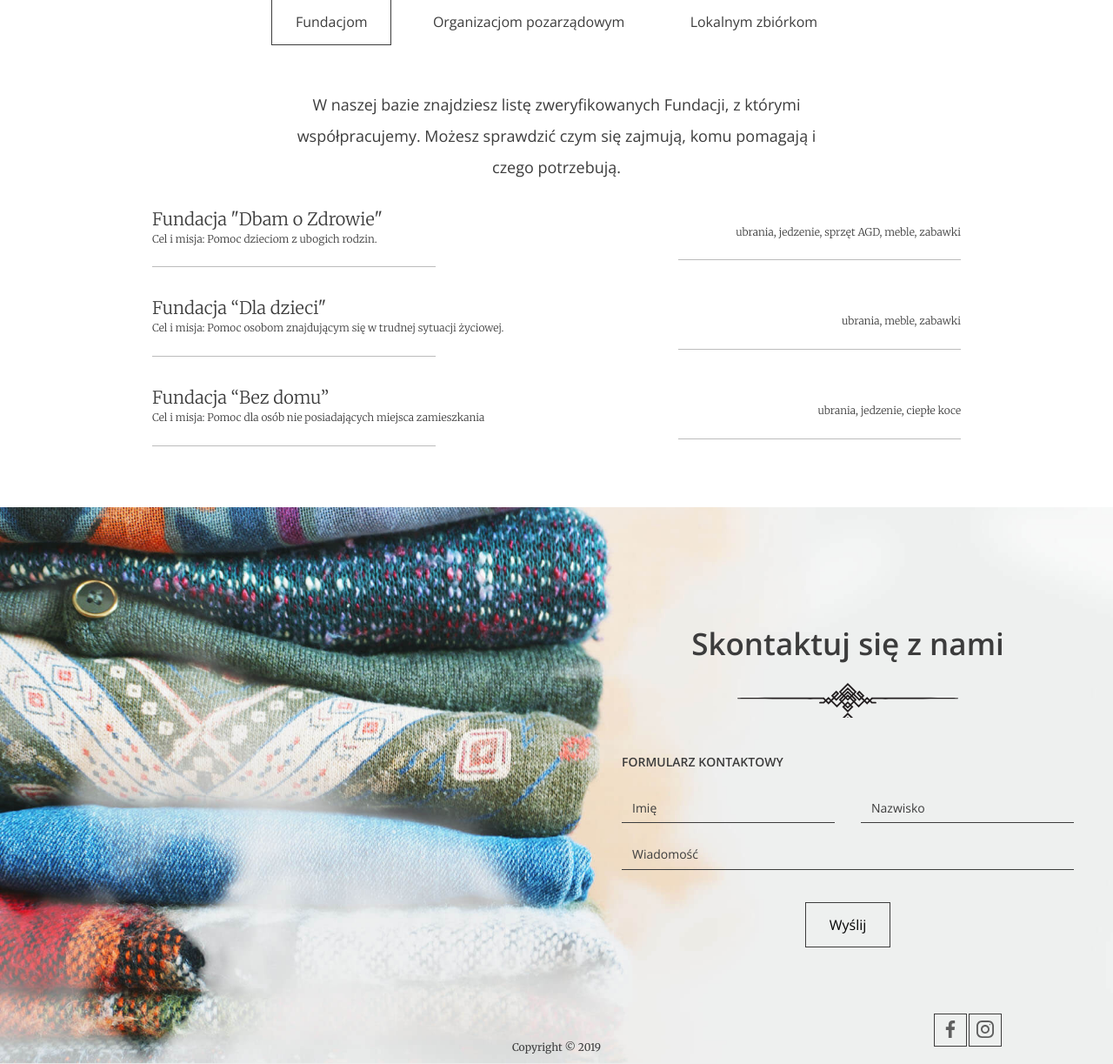
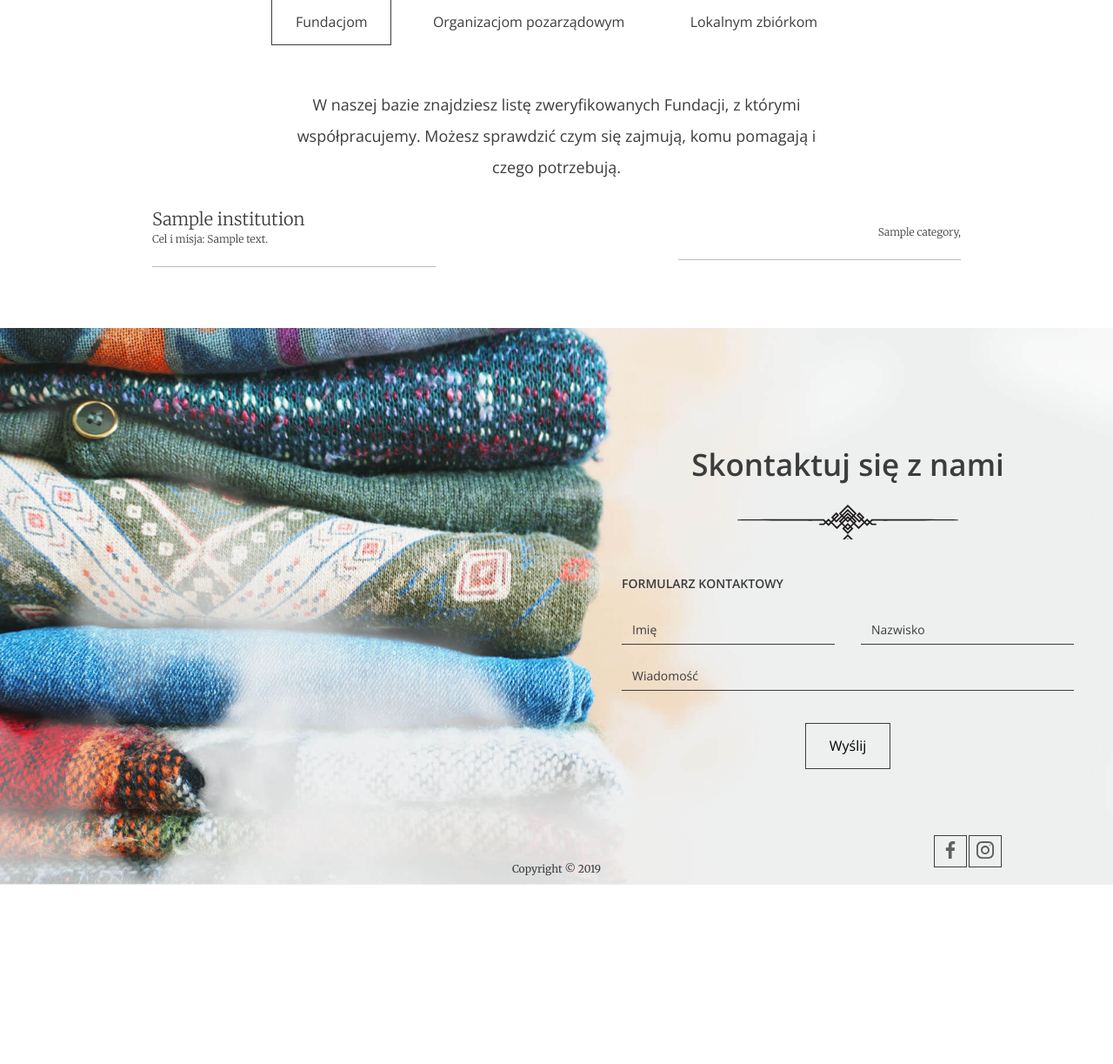
Before and after one commit to bartoszbad/oddam-w-dobre-rece, a Django app: page / in a window 1280 px wide. Shown: the part 2655-3878 px from the top of the page at 87% size. After the commit the page ends 3672 px from the top, so only its background shows below. Run offline with Django 3.2, Linux system fonts and the light colour scheme; tables that the repository leaves empty hold one stand-in row (values such as "Sample post").

Commit message:
list of institutuion

```diff
--- a/charity/views.py
+++ b/charity/views.py
@@ -22,13 +22,18 @@ class LandingPageView(View):
     def get(self, request):
         donations = Donation.objects.all()
         bags_quantity = 0
-        organizations = []
+        quantity_of_organizations = []
+        fundations = Institution.objects.filter(type=0)
+        organizations = Institution.objects.filter(type=1)
+        local = Institution.objects.filter(type=2)
         for donation in donations:
             bags_quantity += donation.quantity
-            if donation.institution not in organizations:
-                organizations.append(donation.institution)
+            if donation.institution not in quantity_of_organizations:
+                quantity_of_organizations.append(donation.institution)
         context = {"bags_quantities": bags_quantity,
-                   "organization_quantities": len(organizations)}
+                   "organization_quantities": len(quantity_of_organizations),
+                   "organizations": organizations, "fundations": fundations,
+                   "locals": local}
         return render(request, "index.html", context)
 
 
--- a/templates/index.html
+++ b/templates/index.html
@@ -81,7 +81,20 @@ class="header--main-page"
       <div class="help--slides active" data-id="1">
         <p>W naszej bazie znajdziesz listę zweryfikowanych Fundacji, z którymi współpracujemy. Możesz sprawdzić czym się zajmują, komu pomagają i czego potrzebują.</p>
 
-        <ul class="help--slides-items">
+          <ul class="help--slides-items">
+          {% for fundation in fundations %}
+              <li>
+            <div class="col">
+              <div class="title">{{ fundation.name }}</div>
+              <div class="subtitle">Cel i misja: {{ fundation.description }}</div>
+            </div>
+
+            <div class="col"><div class="text">{% for category in fundation.categories.all %}{{ category.name }}, {% endfor %}</div></div>
+          </li>
+          {% endfor %}
+          </ul>
+        <!--
+          <ul class="help--slides-items">
           <li>
             <div class="col">
               <div class="title">Fundacja "Dbam o Zdrowie"</div>
@@ -109,6 +122,7 @@ class="header--main-page"
             <div class="col"><div class="text">ubrania, jedzenie, ciepłe koce</div></div>
           </li>
         </ul>
+        -->
         <!-- Pagination
         <ul class="help--slides-pagination">
           <li><a href="#" class="btn btn--small btn--without-border active" data-page="1">1</a></li>
@@ -122,9 +136,23 @@ class="header--main-page"
       <!-- SLIDE 2 -->
       <div class="help--slides" data-id="2">
         <p>
-          Lorem ipsum dolor, sit amet consectetur adipisicing elit. Hic officiis mollitia dolor, neque aspernatur accusamus debitis. Ducimus, officia. Quia, sunt illum! Non iste placeat ab ipsum alias
-          quos suscipit corporis!
+            W naszej bazie znajdziesz listę zweryfikowanych organizacji pozarządowych, z którymi współpracujemy. Możesz sprawdzić czym się zajmują, komu pomagają i czego potrzebują.
         </p>
+
+          <ul class="help--slides-items">
+          {% for organization in organizations %}
+              <li>
+            <div class="col">
+              <div class="title">{{ organization.name }}</div>
+              <div class="subtitle">{{ organization.description }}</div>
+            </div>
+
+            <div class="col"><div class="text">{% for category in organization.categories.all %}
+            {{ category.name }}, {% endfor %}</div></div>
+          </li>
+          {% endfor %}
+
+          <!--
         <ul class="help--slides-items">
           <li>
             <div class="col">
@@ -161,6 +189,7 @@ class="header--main-page"
 
             <div class="col"><div class="text">Lorem ipsum dolor sit amet consectetur adipisicing elit.</div></div>
           </li>
+          -->
         </ul>
 
         <!-- Pagination
@@ -176,9 +205,22 @@ class="header--main-page"
 
       <!-- SLIDE 3 -->
       <div class="help--slides" data-id="3">
-        <p>Lorem ipsum dolor sit amet, his ocurreret persequeris ea, ad utinam laudem duo. Verterem adipisci partiendo eos ne, ea his reque quaeque recteque, ne quo lobortis intellegam.</p>
+        <p>W naszej bazie znajdziesz listę zweryfikowanych organizowanych zbiórek lokalnych, z którymi współpracujemy. Możesz sprawdzić czym się zajmują, komu pomagają i czego potrzebują.</p>
         <ul class="help--slides-items">
-          <li>
+          {% for local in locals %}
+            <li>
+            <div class="col">
+              <div class="title">{{ local.name }}</div>
+              <div class="subtitle">{{ local.description }}</div>
+            </div>
+
+            <div class="col"><div class="text">{% for category in local.categories.all %}
+            {{ category.name }}, {% endfor %}</div></div>
+          </li>
+        {% endfor %}
+
+            <!--
+            <li>
             <div class="col">
               <div class="title">Lokalna zbiórka 1</div>
               <div class="subtitle">Lorem ipsum dolor sit amet consectetur.</div>
@@ -195,6 +237,7 @@ class="header--main-page"
 
             <div class="col"><div class="text">Lorem ipsum dolor sit amet consectetur adipisicing elit.</div></div>
           </li>
+          -->
         </ul>
 
         <!-- Pagination
```
Also changed, not shown: README.md.
